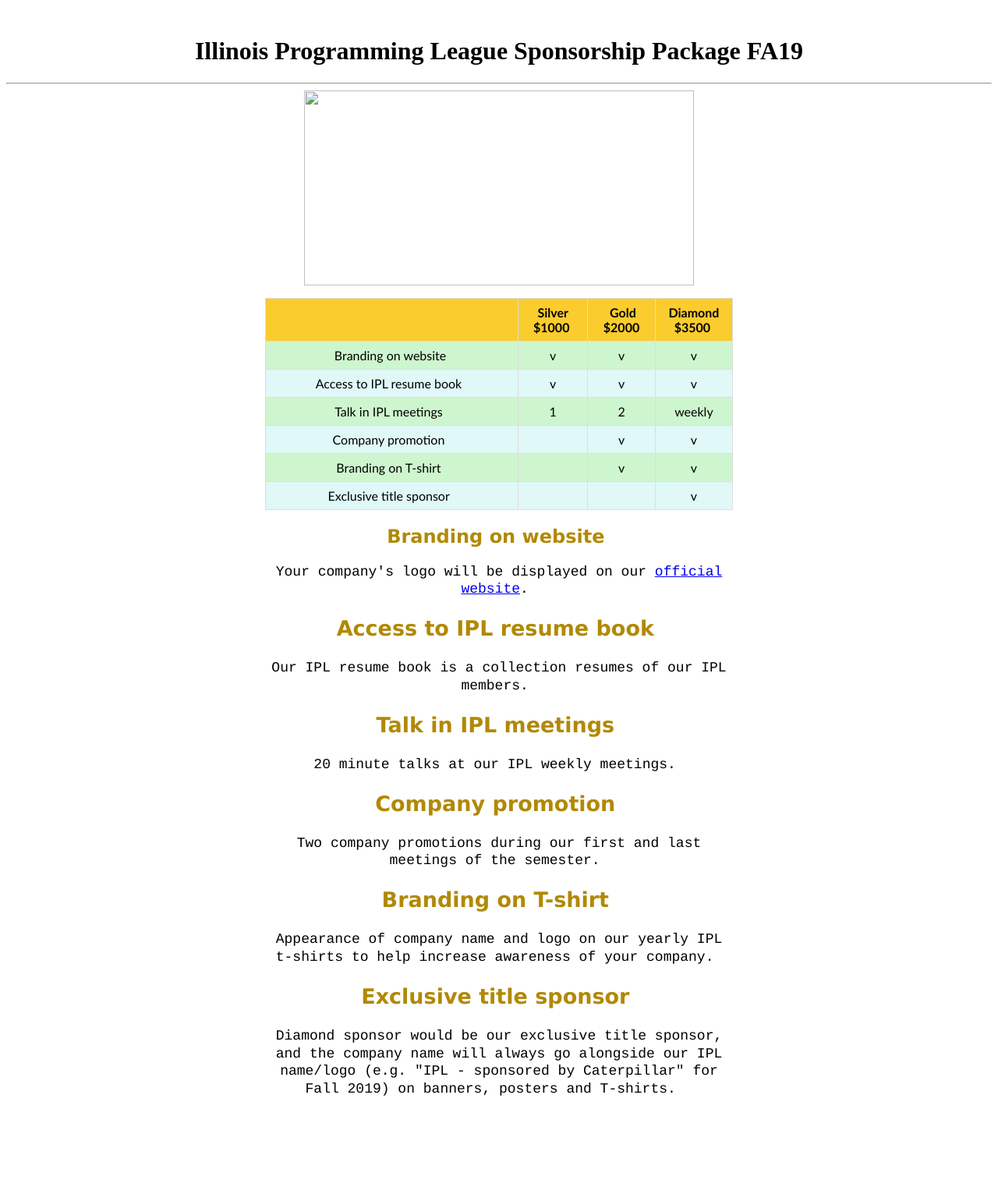
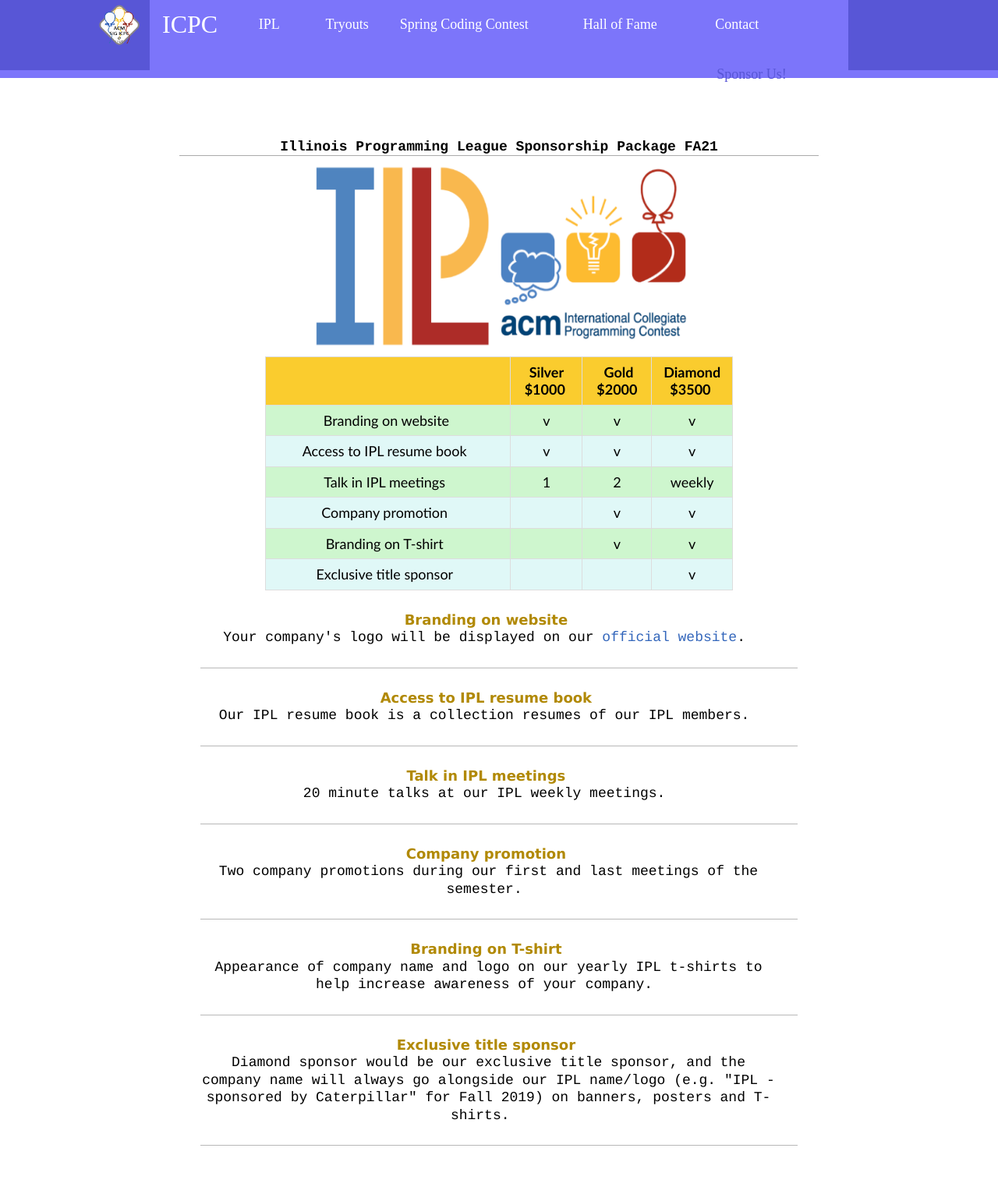
Before and after one commit to acm-uiuc/icpc-website, a Jekyll site: the page built from sponsorship.html, in a window 1280 px wide. Shown: the whole page at 78% size. Built offline with Jekyll 4.4.1, drawn with Linux system fonts in a browser that asks for light colours; nearby versions of some CDN libraries; some web fonts are replaced; before the commit the page ends 1425 px from its top, so only the background shows below that.

Commit message:
factor in sponsor pages and crossline feature

```diff
--- a/css/main.css
+++ b/css/main.css
@@ -527,3 +527,6 @@
     border: 1px solid #ccc;
     border-top: none;
 }
+
+
+.crosslined{text-decoration:line-through}
--- a/scc.html
+++ b/scc.html
@@ -46,7 +46,7 @@
 
 <div class="item">
     <h2 class="title">Where?</h2>
-    <b>Digital Computer Lab, Room 440 (in the basement)</b><br>
+    <b class='crosslined'>Digital Computer Lab, Room 440 (in the basement)</b><br>
 </div>
 
 <div class="item">
--- a/sponsorship.html
+++ b/sponsorship.html
@@ -27,7 +32,7 @@
 }
 div {
   font-size:18px;
-  max-width: 600px;
+
   font-family:courier;
   line-height: 1.25;
 }
@@ -39,8 +44,8 @@
     background-color: #FACC2E;
 }
 </style>
-<h1 style="text-align: center;"><strong>Illinois Programming League Sponsorship Package FA19</strong></h1> <hr>
-<center> <img src="combine.png" alt="" style="width:500px;height:250px;"> <p></p>
+<h1 style="text-align: center;"><strong>Illinois Programming League Sponsorship Package FA21</strong></h1> <hr>
+<center> <img src="assets/images/combine.png" alt="" style="width:500px;height:250px;"> <p></p>
 <table style="font-family:Georgia; width: 600px; margin-left: auto; margin-right: auto;" align="center">
 <tr>
 <th class = "notfirst" style="width: 800px; text-align: center;">&nbsp;</th>
@@ -86,15 +91,27 @@
 <td style="text-align: center; width: 120px;">v</td>
 </tr>
 </table>
+<div class="item">
   <h2 style="text-align: center;">Branding on website&nbsp;</h2>
   <div style="text-align: center;">Your company's logo will be displayed on our <a href="https://icpc.cs.illinois.edu/ipl.html">official website</a>.&nbsp;</p>
+  </div></div>
+<div class="item">
   <h2 style="text-align: center;">Access to IPL resume book&nbsp;</h2>
   <div style="text-align: center;">Our IPL resume book is a collection resumes of our IPL members.&nbsp;</p>
+</div></div>
+<div class="item">
   <h2 style="text-align: center;">Talk in IPL meetings&nbsp;</h2>
   <div style="text-align: center;">20 minute talks at our IPL weekly meetings.&nbsp;</p>
+</div></div>
+<div class="item">
   <h2 style="text-align: center;">Company promotion&nbsp;</h2>
   <div style="text-align: center;">Two company promotions during our first and last meetings of the semester.&nbsp;</p>
+</div></div>
+<div class="item">
   <h2 style="text-align: center;">Branding on T-shirt&nbsp;</h2>
   <div style="text-align: center;">Appearance of company name and logo on our yearly IPL t-shirts to help increase awareness of your company.&nbsp;</p>
+</div></div>
+<div class="item">
   <h2 style="text-align: center;">Exclusive title sponsor&nbsp;</h2><center>
   <div style="text-align: center;">Diamond sponsor would be our exclusive title sponsor, and the company name will always go alongside our IPL name/logo (e.g. "IPL - sponsored by Caterpillar" for Fall 2019) on banners, posters and T-shirts. &nbsp;</p></center>
+</div></div>
```
Also changed, not shown: other parts of sponsorship.html (+5 -0 lines). Lines whose indentation alone changed are shown as unchanged.
